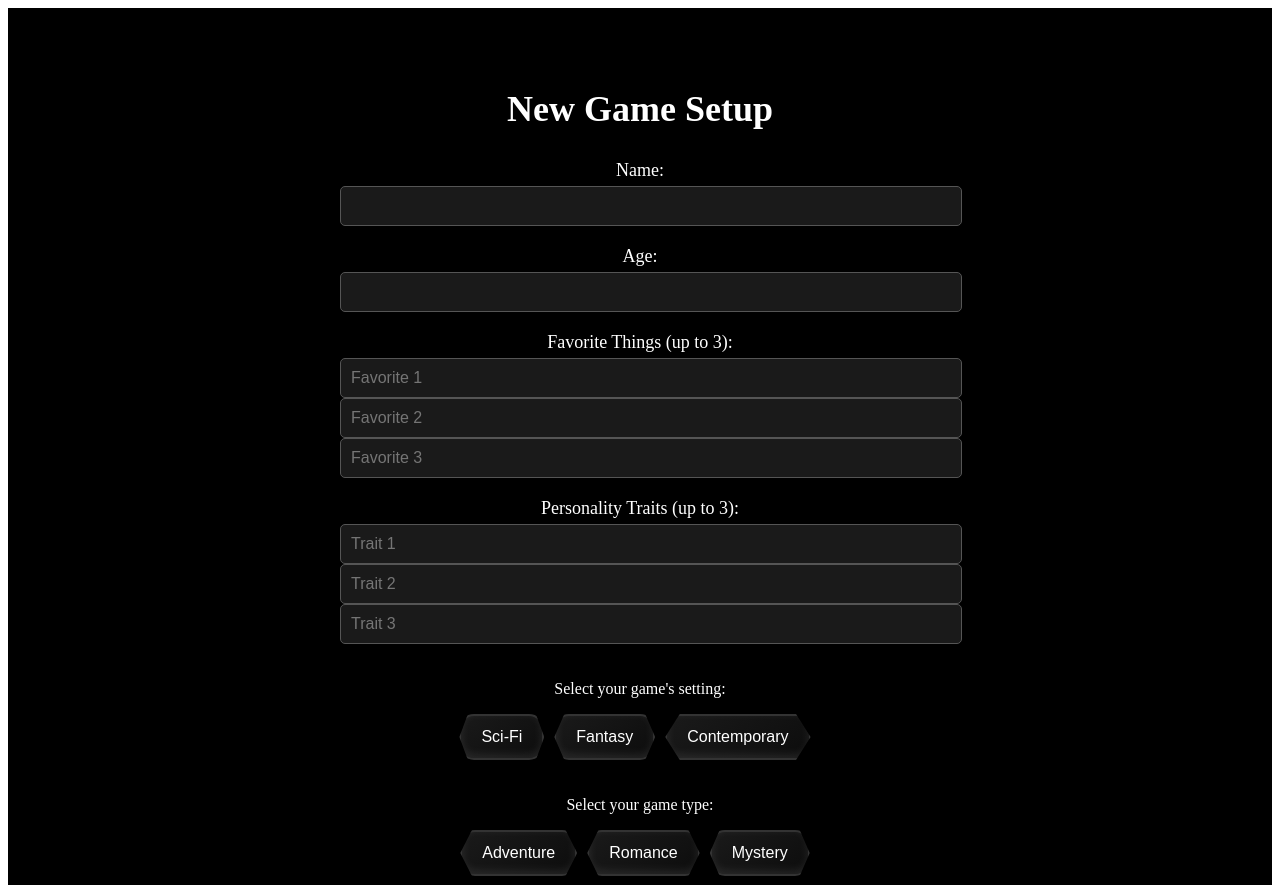
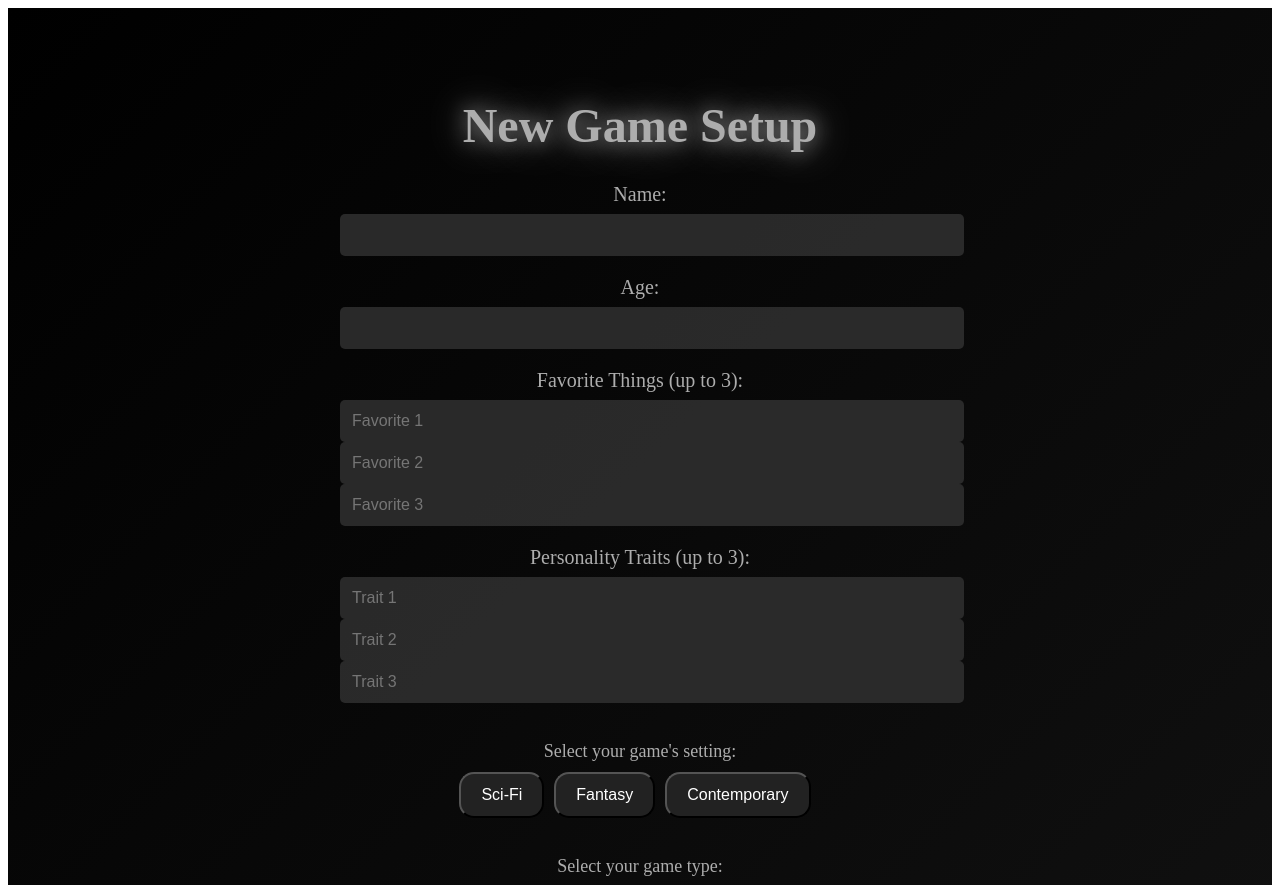
Before and after one commit to marimeireles/gen_visual_novel, a React (Create React App) app: page /new-game in a window 1280 px wide. Shown: the top 885 px of the page. Built offline with nearby package versions, Linux system fonts and the light colour scheme; no server answers.

Commit message:
More styles that didnt break new page is in an acceptable state

```diff
--- a/src/components/MainMenu.js
+++ b/src/components/MainMenu.js
@@ -66,6 +66,8 @@ const shimmer = keyframes`
   100% { background-position: 200% 0; }
 `;
 
+
+
 const MetalButton = styled.button`
   margin: 15px;
   padding: 20px 60px;
--- a/src/components/NewGameSetup.js
+++ b/src/components/NewGameSetup.js
@@ -5,7 +5,6 @@ import { setCurrentStoryName, saveGameMemory } from '../utils/gameMemoryManager'
 
 const NewGameSetup = () => {
   const navigate = useNavigate();
-
   const [userName, setUserName] = useState('');
   const [age, setAge] = useState('');
   const [favorites, setFavorites] = useState(['', '', '']);
@@ -44,7 +43,6 @@ const NewGameSetup = () => {
 
     const chatMemory = { setup: setupData, chatHistory: [] };
     const currentStoryName = `story-${userName}-${Date.now()}`;
-
     setCurrentStoryName(currentStoryName);
     saveGameMemory(currentStoryName, chatMemory);
     navigate('/introduction');
@@ -56,18 +54,18 @@ const NewGameSetup = () => {
       <Form onSubmit={handleSubmit}>
         <FormGroup>
           <Label>Name:</Label>
-          <Input type="text" value={userName} onChange={(e) => setUserName(e.target.value)} maxLength="20" required />
+          <StyledInput type="text" value={userName} onChange={(e) => setUserName(e.target.value)} maxLength="20" required />
         </FormGroup>
 
         <FormGroup>
           <Label>Age:</Label>
-          <Input type="number" value={age} onChange={(e) => setAge(e.target.value)} required />
+          <StyledInput type="number" value={age} onChange={(e) => setAge(e.target.value)} required />
         </FormGroup>
 
         <FormGroup>
           <Label>Favorite Things (up to 3):</Label>
           {favorites.map((fav, index) => (
-            <Input
+            <StyledInput
               key={index}
               type="text"
               value={fav}
@@ -81,7 +79,7 @@ const NewGameSetup = () => {
         <FormGroup>
           <Label>Personality Traits (up to 3):</Label>
           {personalities.map((trait, index) => (
-            <Input
+            <StyledInput
               key={index}
               type="text"
               value={trait}
@@ -93,17 +91,17 @@ const NewGameSetup = () => {
         </FormGroup>
 
         <ButtonGroup>
-          <p>Select your game's setting:</p>
-          <MetalButton onClick={() => setSetting('sci-fi')} active={setting === 'sci-fi'}>Sci-Fi</MetalButton>
-          <MetalButton onClick={() => setSetting('fantasy')} active={setting === 'fantasy'}>Fantasy</MetalButton>
-          <MetalButton onClick={() => setSetting('contemporary')} active={setting === 'contemporary'}>Contemporary</MetalButton>
+          <SectionTitle>Select your game's setting:</SectionTitle>
+          <NeonButton onClick={() => setSetting('sci-fi')} active={setting === 'sci-fi'}>Sci-Fi</NeonButton>
+          <NeonButton onClick={() => setSetting('fantasy')} active={setting === 'fantasy'}>Fantasy</NeonButton>
+          <NeonButton onClick={() => setSetting('contemporary')} active={setting === 'contemporary'}>Contemporary</NeonButton>
         </ButtonGroup>
 
         <ButtonGroup>
-          <p>Select your game type:</p>
-          <MetalButton onClick={() => setGameType('adventure')} active={gameType === 'adventure'}>Adventure</MetalButton>
-          <MetalButton onClick={() => setGameType('romance')} active={gameType === 'romance'}>Romance</MetalButton>
-          <MetalButton onClick={() => setGameType('mystery')} active={gameType === 'mystery'}>Mystery</MetalButton>
+          <SectionTitle>Select your game type:</SectionTitle>
+          <NeonButton onClick={() => setGameType('adventure')} active={gameType === 'adventure'}>Adventure</NeonButton>
+          <NeonButton onClick={() => setGameType('romance')} active={gameType === 'romance'}>Romance</NeonButton>
+          <NeonButton onClick={() => setGameType('mystery')} active={gameType === 'mystery'}>Mystery</NeonButton>
         </ButtonGroup>
 
         <SubmitButton type="submit">Start Game</SubmitButton>
@@ -114,26 +112,21 @@ const NewGameSetup = () => {
 
 export default NewGameSetup;
 
-const body = styled.body`
-  font-family: 'Cinzel', serif;
-  font-weight: bold;
-  letter-spacing: 1px;
-  color: #fff;
-`;
-
 // Styled Components
 const Container = styled.div`
   text-align: center;
   padding: 50px 20px;
-  background: #000;
+  background: linear-gradient(135deg, #000, #111);
   min-height: 100vh;
   color: #fff;
 `;
 
 const Title = styled.h2`
   font-family: 'Cinzel', serif;
-  font-size: 36px;
+  font-size: 48px;
+  color:rgb(173, 173, 173);
   margin-bottom: 30px;
+  text-shadow: 0 0 20px grey, 0 0 40px grey;
 `;
 
 const Form = styled.form`
@@ -150,47 +143,65 @@ const FormGroup = styled.div`
 `;
 
 const Label = styled.label`
-  font-size: 18px;
-  margin-bottom: 5px;
+  font-size: 20px;
+  margin-bottom: 8px;
   display: block;
+  color:rgb(173, 173, 173);;
 `;
 
-const Input = styled.input`
+const StyledInput = styled.input`
   width: 100%;
-  padding: 10px;
+  padding: 12px;
   font-size: 16px;
-  border: 1px solid #555;
+  border: none;
   border-radius: 5px;
-  background: #1a1a1a;
+  background: rgba(50, 50, 50, 0.8);
   color: #fff;
+  transition: all 0.3s ease;
+
+  &:focus {
+    background: rgba(70, 70, 70, 0.9);
+    outline: none;
+    box-shadow: 0 0 10px grey;
+  }
 `;
 
 const ButtonGroup = styled.div`
   margin-bottom: 20px;
 `;
 
-const MetalButton = styled.button`
+const SectionTitle = styled.p`
+  font-size: 18px;
+  color: rgb(173, 173, 173);
+  margin-bottom: 10px;
+`;
+
+const neonGlow = keyframes`
+  0% { box-shadow: 0 0 10px #fff, 0 0 20px grey; }
+  50% { box-shadow: 0 0 20px #fff, 0 0 40px grey; }
+  100% { box-shadow: 0 0 10px #fff, 0 0 20px grey; }
+`;
+
+const NeonButton = styled.button`
   padding: 12px 20px;
   font-size: 16px;
   margin-right: 10px;
   color: #fff;
-  background: ${(props) => (props.active ? '#333' : 'linear-gradient(145deg, #1a1a1a, #0d0d0d)')};
-  border: 2px solid ${(props) => (props.active ? '#007bff' : '#333')};
+  background: ${(props) => (props.active ? '#f72585' : '#222')};
+  border: 2px solidrgb(127, 127, 127);
   border-radius: 15px;
-  box-shadow: 0 5px 10px rgba(0, 0, 0, 0.8), inset 0 -3px 10px rgba(255, 255, 255, 0.1);
   cursor: pointer;
-  clip-path: polygon(10% 0, 90% 0, 100% 50%, 90% 100%, 10% 100%, 0 50%);
   transition: all 0.3s ease;
+  animation: ${(props) => (props.active ? neonGlow : 'none')} 2s infinite;
 
   &:hover {
-    background: linear-gradient(145deg, #333, #1a1a1a);
-    box-shadow: 0 0 20px rgba(255, 255, 255, 0.6), 0 8px 15px rgba(0, 0, 0, 1);
+    background: solidrgb(127, 127, 127);
+    color: #fff;
+    transform: scale(1.05);
   }
 `;
 
-const SubmitButton = styled(MetalButton)`
+const SubmitButton = styled(NeonButton)`
   width: 100%;
   margin-top: 20px;
-  clip-path: none;
-  border-radius: 10px;
 `;
```
